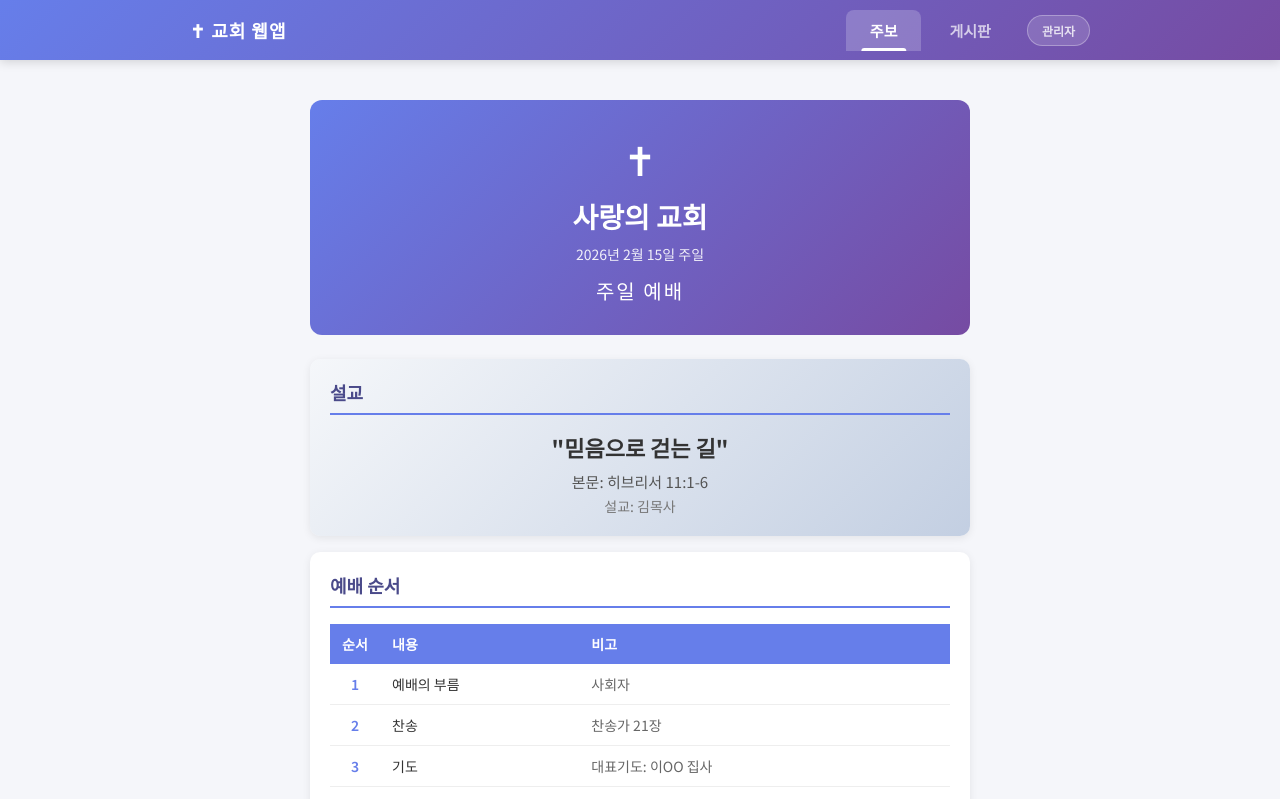
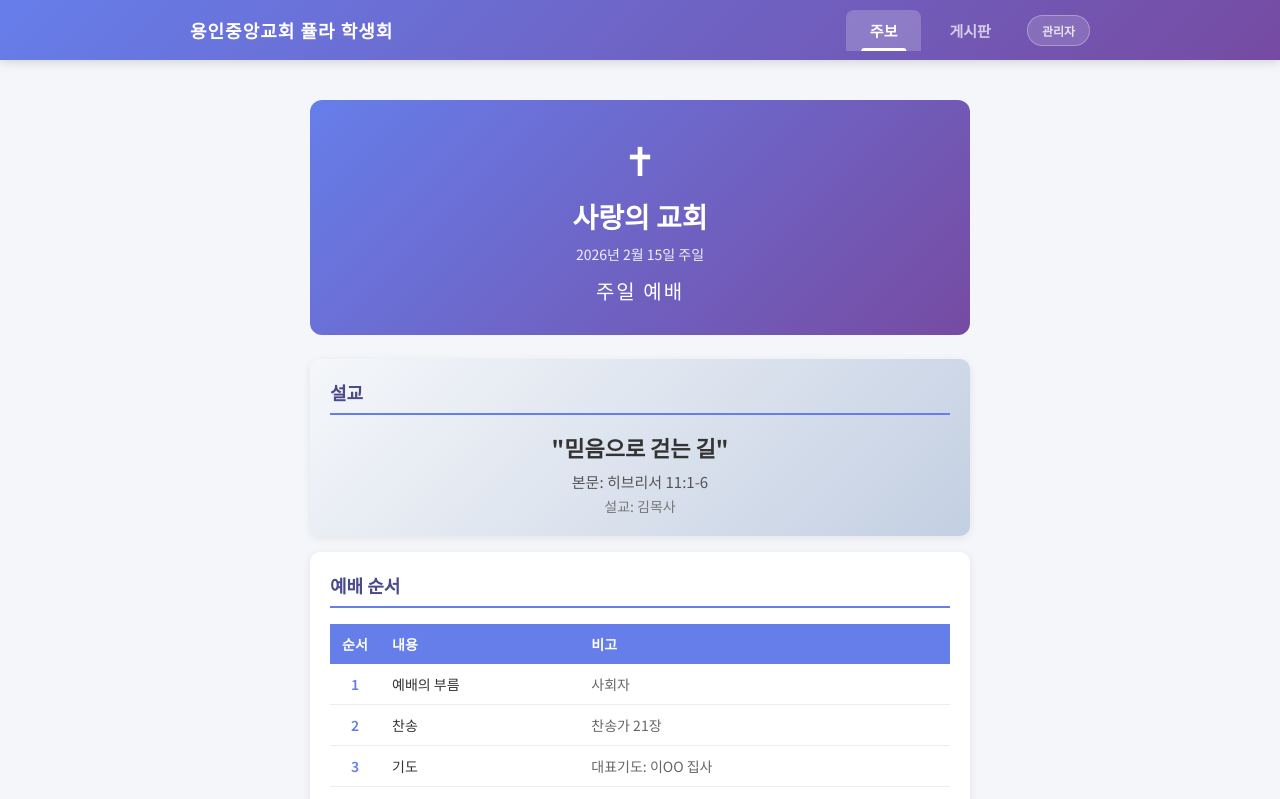
Before and after one commit to huhj12/react-ymc-mid, a React (Create React App) app: page / in a window 1280 px wide. Shown: the top 799 px of the page. Built offline with nearby package versions, Linux system fonts and the light colour scheme; no server answers.

Commit message:
타이틀/파비콘 추가

```diff
--- a/public/index.html
+++ b/public/index.html
@@ -24,7 +24,7 @@
       work correctly both with client-side routing and a non-root public URL.
       Learn how to configure a non-root public URL by running `npm run build`.
     -->
-    <title>React App</title>
+    <title>용인중앙교회 퓰라학생회</title>
   </head>
   <body>
     <noscript>You need to enable JavaScript to run this app.</noscript>
--- a/src/App.js
+++ b/src/App.js
@@ -37,7 +37,7 @@ function App() {
       {/* 상단 네비게이션 */}
       <nav className="tab-nav">
         <div className="tab-nav-inner">
-          <span className="app-logo">✝ 교회 웹앱</span>
+          <span className="app-logo">용인중앙교회 퓰라 학생회</span>
           <div className="tab-nav-right">
             <div className="tab-buttons">
               <button
```
Also changed, not shown: public/favicon.png (added), 1 other file (tests, documents, lock files or other folders).
